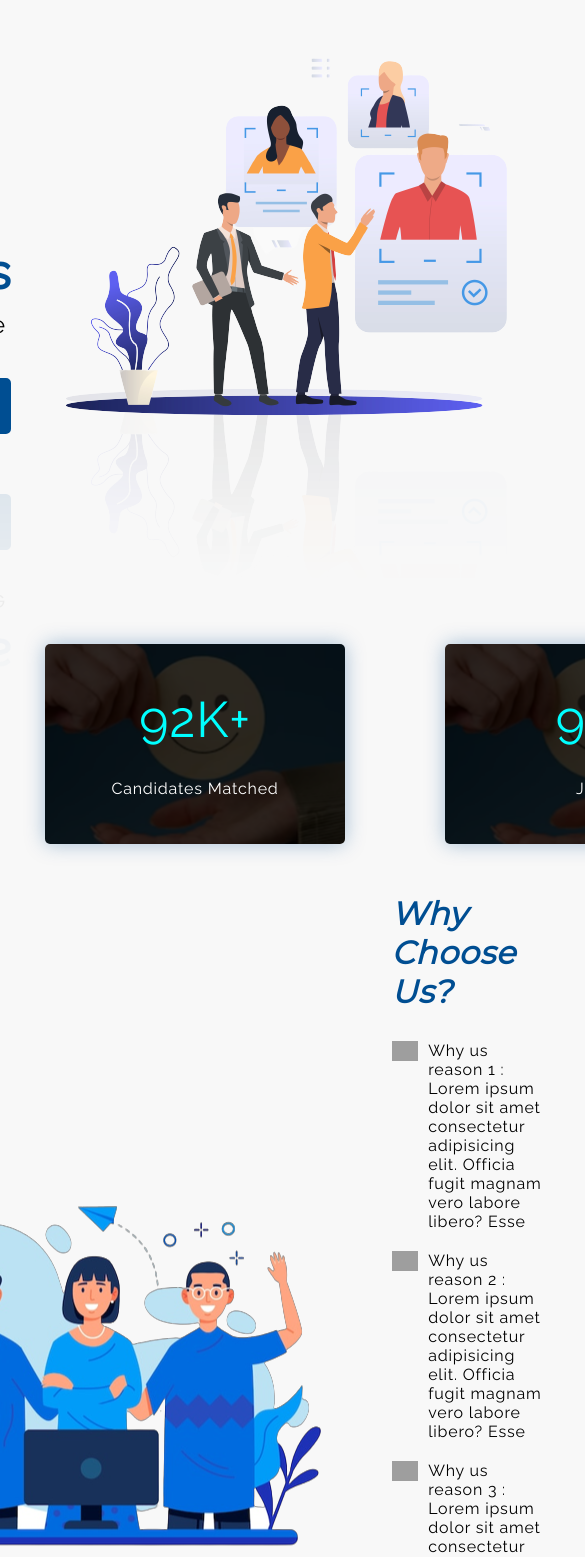
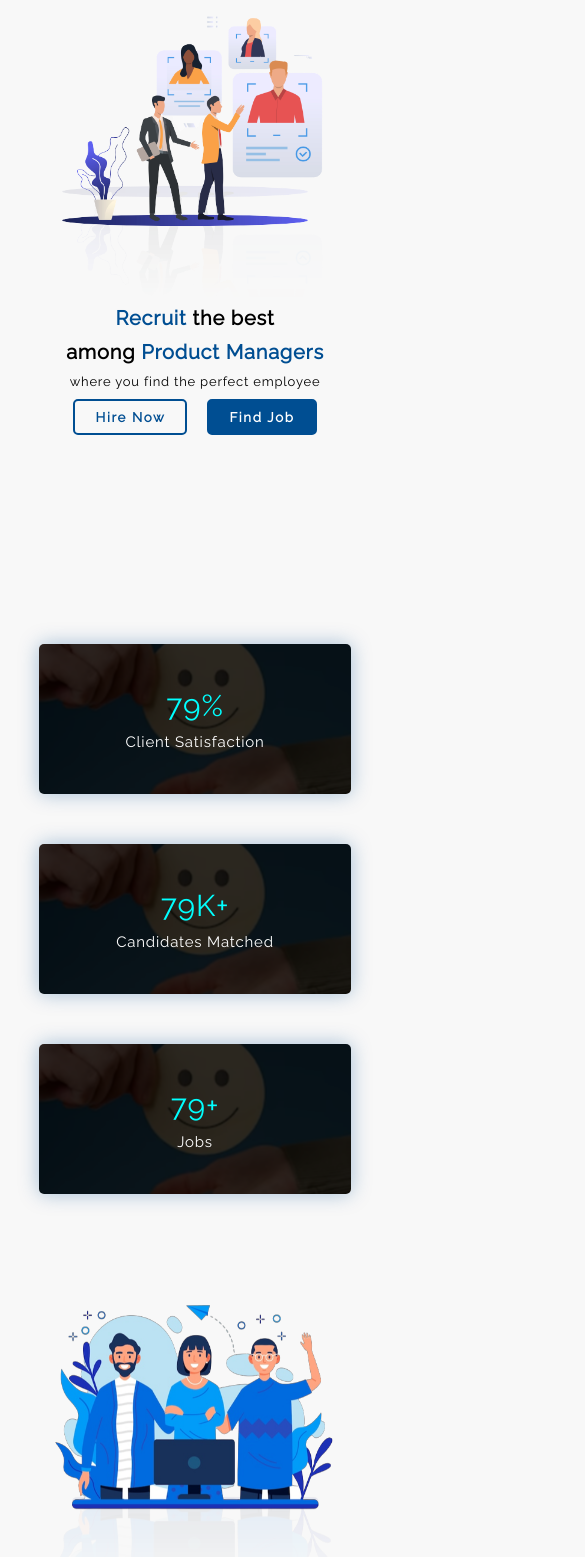
Before and after one commit to GeetSalame/RecruitmentPlatform_UI, a React (Create React App) app: page / in a window 390 px wide. Shown: the part 200-1757 px from the top of the page, 585 px wide, since content can reach past the window. Built offline with nearby package versions, Linux system fonts and the light colour scheme; grey boxes are pictures that could not be loaded; the HTML template or start-up script is replaced by a standard one.

Commit message:
resposiveness 90%

```diff
--- a/src/components/jsx/LandingSec/Feedback.jsx
+++ b/src/components/jsx/LandingSec/Feedback.jsx
@@ -15,7 +15,7 @@ function Feedback() {
         modules: [Navigation, Pagination, Autoplay],
         // Optional parameters
         autoplay: {
-            delay: 3000,
+            delay: 2000,
             disableOnInteraction: true,
         },
         loop: true,
@@ -45,7 +45,7 @@ function Feedback() {
     return (
         <div id='feedback'>
             <div>
-                <h1 className="heading" style={{ fontStyle: "italic", textAlign: "left" }}>What our <br /> Customers Say</h1>
+                <h1 className="heading">What our <br /> Customers Say</h1>
             </div>
             <div>
                 <div className="swiper">
--- a/src/components/jsx/LandingSec/Herosec.jsx
+++ b/src/components/jsx/LandingSec/Herosec.jsx
@@ -26,7 +26,7 @@ function Herosec() {
             <div id="heroLeft">
                 <h1><span style={{ color: "var(--theme-pri)" }}>Recruit</span> the best</h1>
                 <h1>among <span ref={typedText} style={{ color: "var(--theme-pri)" }}></span></h1>
-                <p>where you find the perfect worker</p>
+                <p>where you find the perfect employee</p>
                 <div id="hero-cta">
                     <button className='btn'>Hire Now</button>
                     <button className='btn2'>Find Job</button>
--- a/src/components/jsx/LandingSec/Whyus.jsx
+++ b/src/components/jsx/LandingSec/Whyus.jsx
@@ -1,6 +1,5 @@
 import React, { useEffect } from 'react';
 import whyusImg from '../../../img/whyus.png';
-import cSat from '../../../img/customerSatsfaction.png';
 
 function Whyus() {
     let i = 1;
@@ -24,7 +23,7 @@ function Whyus() {
     return (
         <div id='whyusSec'>
             <div id='whyusNums'>
-                <div className="numCards" style={{ backgroundImage: cSat }}>
+                <div className="numCards">
                     <span id='clientNum'>100</span>
                     <p>Client Satisfaction</p>
                 </div>
@@ -39,9 +38,9 @@ function Whyus() {
 
             </div>
             <div id='whyusText'>
-                <img src={whyusImg} alt="" />
+                <img src={whyusImg} alt="best team" />
                 <div>
-                    <h1 className='heading' style={{ fontStyle: "italic" }}>Why Choose Us?</h1>
+                    <h1 id='whyushead' className='heading'>Why Choose Us?</h1>
                     <ul id='whyusList'>
                         <li>
                             <img src="https://cdn-icons-png.flaticon.com/512/4281/4281170.png" alt="" />
--- a/src/components/styles/footer.css
+++ b/src/components/styles/footer.css
@@ -45,3 +45,83 @@
 #footerURight li:hover {
     text-decoration: underline;
 }
+
+
+@media screen and (max-width : 1100px) {
+    #footer {
+        /* border: 2px solid red; */
+        width: 100vw;
+        padding: 5% 7%;
+        display: flex;
+        flex-direction: column;
+    }
+
+    #footerUp {
+        display: flex;
+        flex-direction: column-reverse;
+        justify-content: center;
+        align-items: center;
+        gap: 70px;
+    }
+
+    #footerULeft {
+        margin: auto;
+        text-align: center;
+        display: flex;
+        flex-direction: column;
+        gap: 20px;
+    }
+
+    #footerLinks li img {
+        height: 30px;
+    }
+
+    #footerURight {
+        /* border: 2px solid red; */
+        display: flex;
+        gap: 100px;
+    }
+
+    #footerURight h3 {
+        font-size: 20px;
+    }
+
+    #footerURight li {
+        font-size: 15px;
+    }
+
+    #footerBottom p {
+        font-size: 10px;
+    }
+
+}
+
+
+@media screen and (max-width : 800px) {
+    #footerUp {
+        gap: 50px;
+    }
+
+    #footerULeft {
+        gap: 15px;
+    }
+
+    #footerLinks li img {
+        height: 25px;
+    }
+
+    #footerURight {
+        text-align: left;
+        gap: 10px;
+    }
+
+    #footerURight h3 {
+        font-size: 15px;
+    }
+
+    #footerURight li {
+        font-size: 10px;
+        margin-top: 5px;
+    }
+
+}
--- a/src/components/styles/homepage.css
+++ b/src/components/styles/homepage.css
@@ -59,7 +59,7 @@
 
 /* ----------------------------------------------------- Whyus sec */
 #whyusSec {
-    width: 100vw;
+    max-width: 100vw;
     display: flex;
     flex-direction: column;
     justify-content: center;
@@ -101,6 +101,7 @@
 
 .numCards p {
     color: white;
+    text-align: center;
 }
 
 #whyusText {
@@ -110,6 +111,10 @@
     align-items: center;
     gap: 50px;
     padding: 0 5%;
+}
+
+#whyushead {
+    font-style: italic;
 }
 
 #whyusText>img {
@@ -207,6 +212,11 @@
     box-shadow: -20px 0 13px -10px silver;
 }
 
+#feedback>div>h1 {
+    font-style: italic;
+    text-align: left;
+}
+
 .swiper {
     width: 600px;
     height: 300px;
@@ -261,3 +271,262 @@
     margin-top: auto;
     transform: rotate(180deg);
 }
+
+
+/*--------------------------------------------- Responsiveness */
+@media screen and (max-width : 1100px) {
+
+    /*------------------------------------ hero section */
+    #herosec {
+        width: max-content;
+    }
+
+    #heroLeft {
+        width: 450px;
+        margin-left: 60px;
+    }
+
+    #heroLeft h1 {
+        font-size: 30px;
+    }
+
+    #heroRight {
+        translate: -70px;
+    }
+
+    #heroRight>img {
+        width: 350px;
+    }
+
+
+    /* ----------------------------------------------------- Whyus sec */
+    #whyusSec {
+        gap: 30px;
+    }
+
+    #whyusNums {
+        gap: 50px;
+    }
+
+    .numCards {
+        gap: 20px;
+        width: 200px;
+        height: 150px;
+    }
+
+    .numCards span {
+        font-size: 30px;
+    }
+
+    .numCards p {
+        font-size: 15px;
+    }
+
+    #whyusText {
+        gap: 30px;
+    }
+
+    #whyusText>img {
+        width: 300px;
+    }
+
+    #whyushead {
+        font-size: 25px;
+    }
+
+    #whyusList {
+        gap: 30px;
+    }
+
+    #whyusList li {
+        gap: 5px;
+    }
+
+    #whyusList li p {
+        font-size: 13px;
+    }
+
+    /* ----------------------------------------------------- Feedback sec */
+
+    #feedback {
+        gap: 10px;
+        margin: 50px 100px;
+    }
+
+    #feedback>div:nth-child(1) {
+        height: 300px;
+        padding: 0 20px;
+    }
+
+    .swiper {
+        width: 500px;
+        height: 300px;
+    }
+
+    #reviewcard {
+        height: 300px;
+        width: 500px;
+        padding: 10px 20px;
+        gap: 10px;
+    }
+
+    #reviewcard img {
+        height: 40px;
+    }
+
+    #reviewLeft>h1 {
+        font-size: small;
+    }
+
+    #reviewLeft>p,
+    #reviewRight>p {
+        font-size: smaller;
+    }
+
+    #reviewRight img {
+        height: 15px;
+    }
+}
+
+
+@media screen and (max-width : 600px) {
+
+    /*------------------------------------ hero section */
+    #herosec {
+        width: max-content;
+        flex-direction: column-reverse;
+        gap: 50px;
+    }
+
+    #heroLeft {
+        width: 90vw;
+        margin-left: 0px;
+        padding: 20px;
+        align-items: center;
+        -webkit-box-reflect: initial;
+    }
+
+    #heroLeft h1 {
+        font-size: 20px;
+        text-align: center;
+    }
+
+    #heroLeft p {
+        font-size: 13px;
+        text-align: center;
+    }
+
+    #heroRight {
+        translate: -5vw;
+        display: flex;
+        align-items: center;
+        justify-content: center;
+    }
+
+    #heroRight>img {
+        width: 350px;
+    }
+
+
+    /* ----------------------------------------------------- Whyus sec */
+    #whyusSec {
+        gap: 100px;
+    }
+
+    #whyusNums {
+        flex-direction: column;
+    }
+
+    .numCards {
+        gap: 10px;
+        width: 80vw;
+        height: 150px;
+    }
+
+    .numCards span {
+        font-size: 30px;
+    }
+
+    .numCards p {
+        font-size: 15px;
+    }
+
+    #whyusText {
+        padding: 0;
+        /* border: 2px solid red; */
+        width: 100vw;
+        gap: 30px;
+        flex-direction: column;
+    }
+
+    #whyusText>img {
+        width: 300px;
+    }
+
+    #whyusText>div {
+        width: 100vw;
+        text-align: center;
+    }
+
+    #whyushead {
+        font-size: 25px;
+        font-style: normal;
+    }
+
+    #whyusList li {
+        gap: 5px;
+        margin: auto;
+        width: 80vw;
+    }
+
+    /* ----------------------------------------------------- Feedback sec */
+
+    #feedback {
+        gap: 0px;
+        margin: 50px 0;
+        flex-direction: column;
+    }
+
+    #feedback>div:nth-child(1) {
+        box-shadow: none;
+        text-align: center;
+        height: 100px;
+    }
+
+    #feedback>div>h1 {
+        box-shadow: none;
+        text-align: center;
+        font-style: normal;
+    }
+
+    .swiper {
+        width: 400px;
+        height: 250px;
+    }
+
+    #reviewcard {
+        height: fit-content;
+        width: 400px;
+        padding: 10px 20px;
+        gap: 10px;
+    }
+
+    #reviewcard img {
+        height: 40px;
+    }
+
+    /* ----------------------------------------------------- Partners sec */
+    .slider {
+        margin: 0px auto;
+        height: 250px;
+    }
+
+    .partnerslider {
+        gap: 100px;
+    }
+
+    .slider .slide {
+        height: 50px;
+    }
+
+}
--- a/src/components/styles/newsletter.css
+++ b/src/components/styles/newsletter.css
@@ -65,3 +65,37 @@ input:focus {
 #newsletter>div>button:hover {
     color: white;
 }
+
+
+
+@media screen and (max-width : 900px) {
+    #newsletter {
+        min-height: 40vh;
+    }
+
+    #newsletter>div {
+        width: 70vw;
+        padding: 8px 20px;
+    }
+
+    #newsletter>div>button {
+        font-size: x-small;
+    }
+
+}
+
+@media screen and (max-width : 500px) {
+    #newsletter {
+        min-height: 300px;
+    }
+
+    #newsletter>div {
+        width: 90vw;
+        padding: 5px 10px;
+    }
+
+    #newsletter>div>button {
+        font-size: xx-small;
+    }
+
+}
--- a/src/index.css
+++ b/src/index.css
@@ -78,3 +78,28 @@ body {
   width: max-content;
   padding: 0 10px;
 }
+
+
+
+
+@media screen and (max-width : 1100px) {
+  .heading {
+    font-size: 25px;
+  }
+
+  .btn,
+  .btn2:hover {
+    padding: 8px 20px;
+  }
+
+  .btn2,
+  .btn:hover {
+    padding: 8px 20px;
+  }
+}
+
+@media screen and (max-width : 1100px) {
+  .heading {
+    font-size: 20px;
+  }
+}
```
